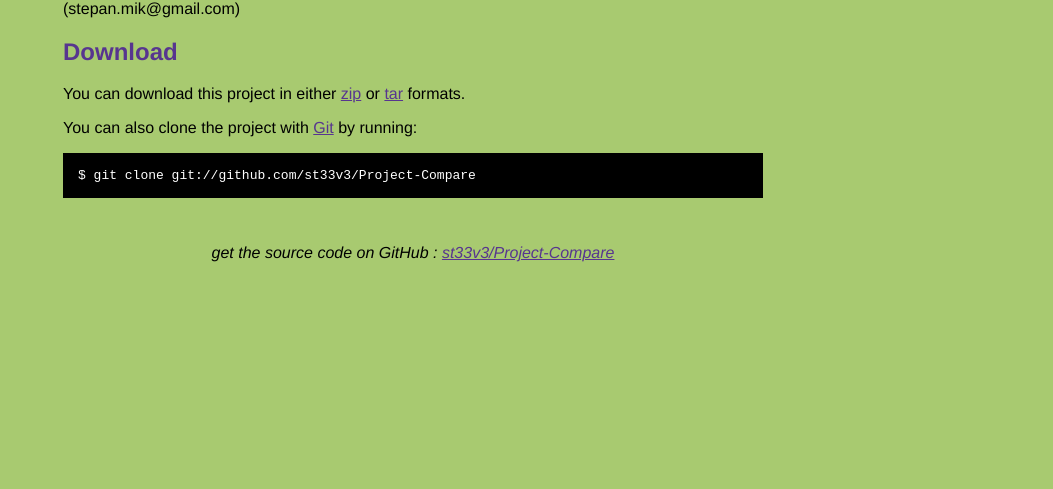
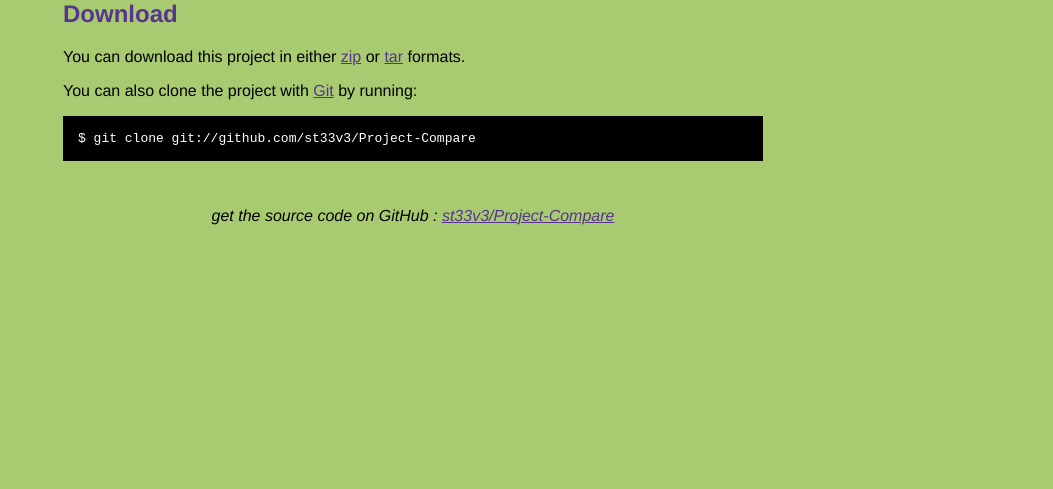
Before and after one commit to st33v3/Project-Compare, a plain HTML site: page index.html in a window 1280 px wide. Shown: the part 311-800 px from the top of the page, without its empty margins (227-1280 px from the left). Drawn offline with Linux system fonts and the light colour scheme.

Commit message:
Page Update

```diff
--- a/index.html
+++ b/index.html
@@ -50,8 +50,8 @@
     </div>
 
     <h2>Contact</h2>
-<p> (stepan.mik@gmail.com)
-<br/>      </p>
+<p>
+</p>
 
 
     <h2>Download</h2>
```
